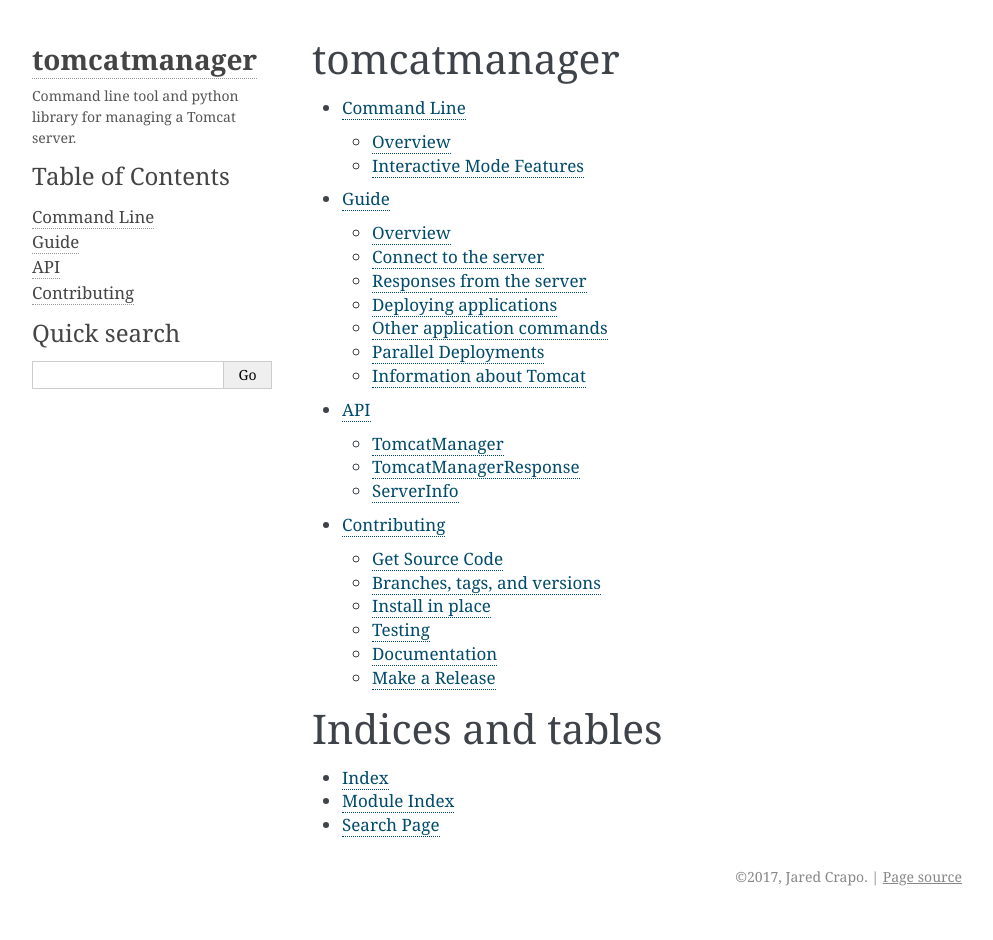
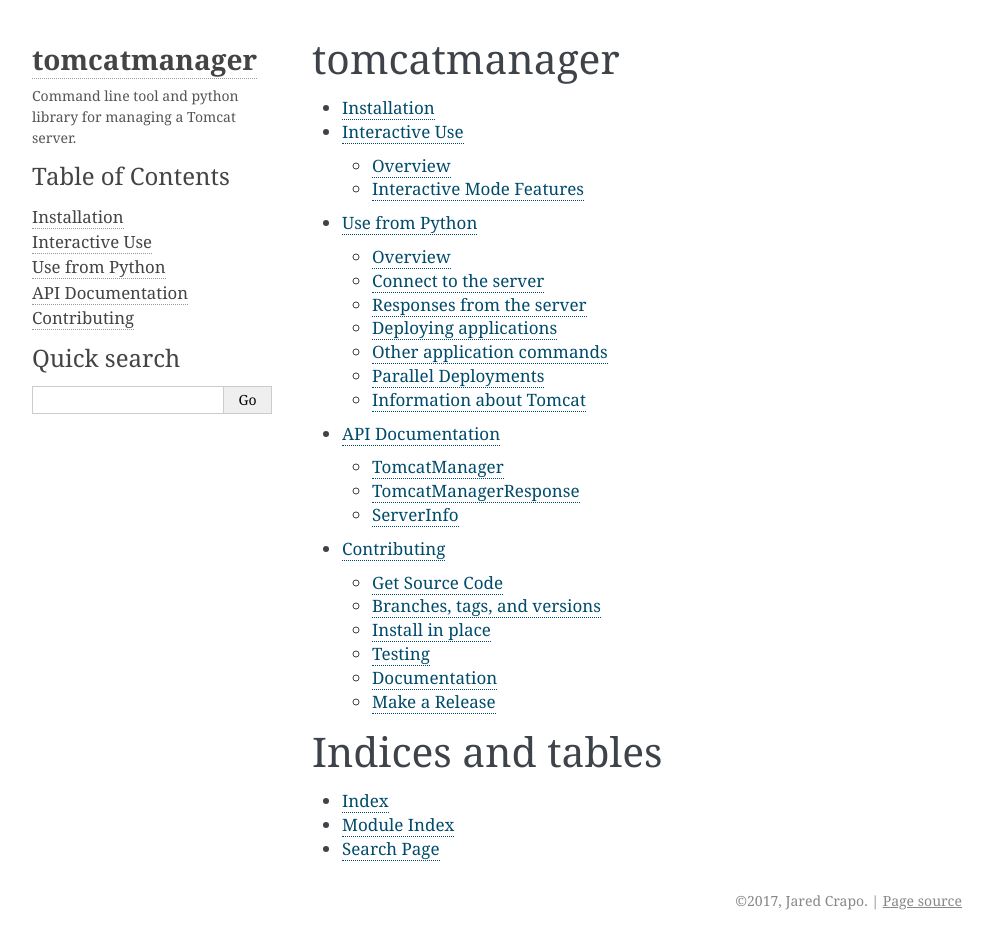
Before and after one commit to tomcatmanager/tomcatmanager, a Sphinx documentation site: the page built from docs/index.rst, in a window 1280 px wide. Shown: the whole page, without its empty margins (148-1141 px from the left). Built offline with Sphinx 7.4.7, drawn with Linux system fonts in a browser that asks for light colours; before the commit the page ends 916 px from its top, so only the background shows below that.

Commit message:
Add installation document

```diff
--- a/docs/api/index.rst
+++ b/docs/api/index.rst
@@ -1,7 +1,7 @@
-API
-===
+API Documentation
+=================
 
-API documentation for tomcatmanager |release|
+Python API documentation for tomcatmanager |release|
 
 .. automodule:: tomcatmanager
 
--- a/docs/index.rst
+++ b/docs/index.rst
@@ -4,8 +4,9 @@
 .. toctree::
    :maxdepth: 2
 
-   tomcat-manager
-   library
+   install
+   interactive
+   package
    api/index.rst
    contributing
 
--- a/docs/tomcat-manager.rst
+++ b/docs/interactive.rst
@@ -1,5 +1,5 @@
-Command Line
-============
+Interactive Use
+===============
 
 Overview
 --------
--- a/docs/library.rst
+++ b/docs/package.rst
@@ -1,5 +1,5 @@
-Guide
-=====
+Use from Python
+===============
 
 Overview
 --------
```
Also changed, not shown: docs/install.rst (added, +14 -0 lines).
